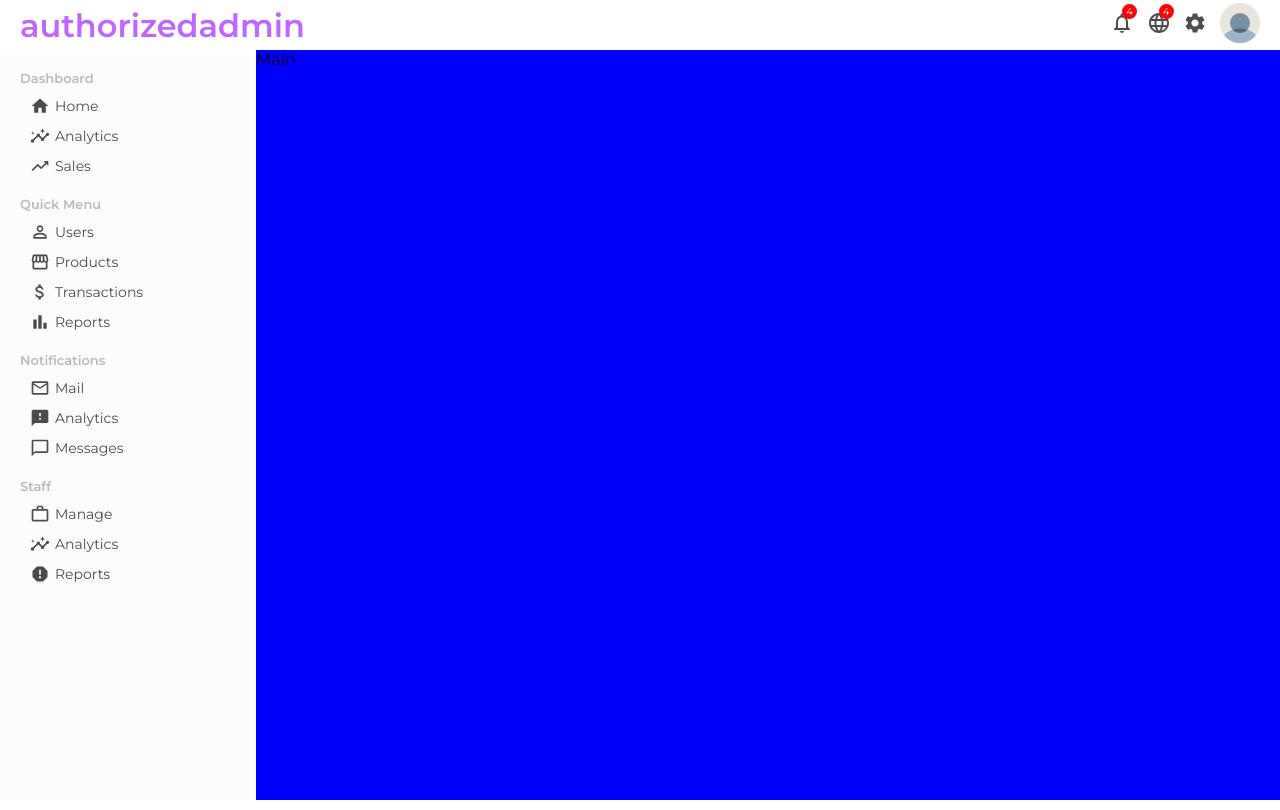
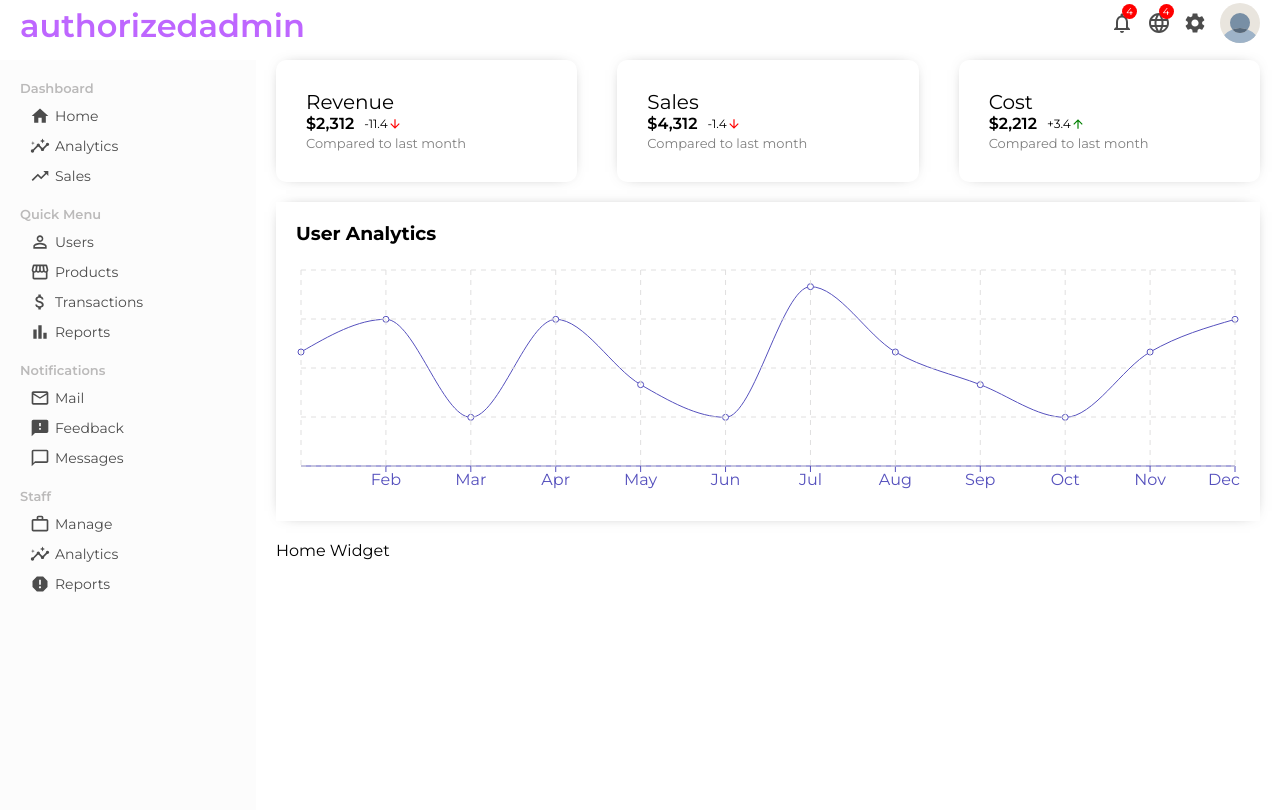
Before and after one commit to AndrewJetLee/admin-dashboard-template, a React (Create React App) app: page / in a window 1280 px wide. Built offline with nearby package versions, Linux system fonts and the light colour scheme; the HTML template or start-up script is replaced by a standard one.

Commit message:
Created Chart component using rechart

```diff
--- a/src/App.js
+++ b/src/App.js
@@ -1,5 +1,6 @@
 import Topbar from "./components/Topbar";
 import Sidebar from "./components/Sidebar"
+import Home from "./pages/home/Home";
 import './app.scss';
 
 function App() {
@@ -8,7 +9,7 @@ function App() {
       <Topbar />
       <div className="content">
         <Sidebar />
-        <div className="main">Main</div>
+        <Home />
       </div>
     </div>
   );
--- /dev/null
+++ b/src/_mixins.scss
@@ -0,0 +1,4 @@
+@mixin widget-box-shadow {
+    -webkit-box-shadow: 0px 0px 15px -10px rgba(0,0,0,0.75);
+    box-shadow: 0px 0px 15px -10px rgba(0,0,0,0.75);
+}
--- a/src/app.scss
+++ b/src/app.scss
@@ -1,7 +1,7 @@
 
 .content {
     display: flex;
-
+    margin-top: 10px;
 }
 
 .main {
--- /dev/null
+++ b/src/components/Chart.jsx
@@ -0,0 +1,28 @@
+import "./chart.scss";
+import {
+  LineChart,
+  Line,
+  XAxis,
+  CartesianGrid,
+  Tooltip,
+  ResponsiveContainer,
+} from "recharts";
+
+const Chart = ({data, title, grid, dataKey}) => {
+  return (
+    <div className="chartContainer">
+      <h3 className="chartTitle">{title}</h3>
+      <ResponsiveContainer width="100%" aspect={4 / 1}>
+        <LineChart data={data}>
+          <XAxis dataKey="name" stroke="#5550bd"></XAxis>
+          <Line type="monotone" dataKey={dataKey} stroke="#5550bd"></Line>
+          <Tooltip></Tooltip>
+          {grid && <CartesianGrid stroke="#e0dfdf" strokeDasharray="5 5"/>}
+
+        </LineChart>
+      </ResponsiveContainer>
+    </div>
+  );
+};
+
+export default Chart;
--- /dev/null
+++ b/src/components/FeaturedInfo.jsx
@@ -0,0 +1,36 @@
+import "./featuredInfo.scss";
+import { ArrowDownward, ArrowUpward } from "@mui/icons-material/"
+
+
+const FeaturedInfo = () => {
+  return (
+    <div className="featuredContainer">
+      <div className="featuredItem">
+        <span className="featuredTitle">Revenue</span>
+        <div className="featuredMoneyWrapper">
+          <span className="featuredMoney">$2,312</span>
+          <span className="featuredMoneyRate">-11.4 <ArrowDownward className="featuredIcon negative"/></span>
+        </div>
+        <span className="featuredSub">Compared to last month</span>
+      </div>
+      <div className="featuredItem">
+        <span className="featuredTitle">Sales</span>
+        <div className="featuredMoneyWrapper">
+          <span className="featuredMoney">$4,312</span>
+          <span className="featuredMoneyRate">-1.4 <ArrowDownward className="featuredIcon negative"/></span>
+        </div>
+        <span className="featuredSub">Compared to last month</span>
+      </div>
+      <div className="featuredItem">
+        <span className="featuredTitle">Cost</span>
+        <div className="featuredMoneyWrapper">
+          <span className="featuredMoney">$2,212</span>
+          <span className="featuredMoneyRate">+3.4 <ArrowUpward className="featuredIcon positive"/></span>
+        </div>
+        <span className="featuredSub">Compared to last month</span>
+      </div>
+    </div>
+  );
+};
+
+export default FeaturedInfo;
--- a/src/components/Sidebar.jsx
+++ b/src/components/Sidebar.jsx
@@ -58,7 +58,7 @@ const Sidebar = () => {
             </li>
             <li>
               <Feedback className="sidebarIcon"/>
-              Analytics
+              Feedback
             </li>
             <li>
               <ChatBubbleOutline className="sidebarIcon"/>
--- /dev/null
+++ b/src/components/chart.scss
@@ -0,0 +1,10 @@
+@import "../mixins";
+
+.chartContainer {
+    @include widget-box-shadow;
+    margin: 20px;
+    padding: 20px;
+    .chartTitle {
+        margin-bottom: 20px;
+    }
+}
--- /dev/null
+++ b/src/components/featuredInfo.scss
@@ -0,0 +1,42 @@
+.featuredContainer {
+    width: 100%;
+    display: grid;
+    grid-template-columns: 1fr 1fr 1fr;
+}
+
+.featuredItem {
+    padding: 30px;
+    border-radius: 10px;
+    margin: 0px 20px;
+    -webkit-box-shadow: 0px 0px 15px -10px rgba(0,0,0,0.75);
+    box-shadow: 0px 0px 15px -10px rgba(0,0,0,0.75);
+    .featuredTitle {
+        font-size: 20px;
+    }
+    .featuredMoneyWrapper {
+        display: flex;
+        align-items: center;
+        .featuredMoney {
+            font-weight: 600;
+            margin-right: 10px;
+        }
+        .featuredMoneyRate {
+            display: flex;
+            align-items: center;
+            font-size: 12px;
+            .featuredIcon {
+                font-size: 14px;
+                &.negative {
+                    color: red;
+                }
+                &.positive {
+                    color: green;
+                }
+            }
+        }
+    }
+    .featuredSub {
+        font-size: 13px;
+        color: gray;
+    }
+}
--- /dev/null
+++ b/src/dummyData.js
@@ -0,0 +1,50 @@
+export const userData = [
+    {
+      name: "Jan",
+      "Active User": 3490,
+    },
+    {
+      name: "Feb",
+      "Active User": 4490,
+    },
+    {
+      name: "Mar",
+      "Active User": 1490,
+    },
+    {
+      name: "Apr",
+      "Active User": 4490,
+    },
+    {
+      name: "May",
+      "Active User": 2490,
+    },
+    {
+      name: "Jun",
+      "Active User": 1490,
+    },
+    {
+      name: "Jul",
+      "Active User": 5490,
+    },
+    {
+      name: "Aug",
+      "Active User": 3490,
+    },
+    {
+      name: "Sep",
+      "Active User": 2490,
+    },
+    {
+      name: "Oct",
+      "Active User": 1490,
+    },
+    {
+      name: "Nov",
+      "Active User": 3490,
+    },
+    {
+      name: "Dec",
+      "Active User": 4490,
+    },
+  ];
--- a/src/pages/home/Home.jsx
+++ b/src/pages/home/Home.jsx
@@ -0,0 +1,17 @@
+import React from 'react'
+import "./home.scss"
+import FeaturedInfo from '../../components/FeaturedInfo'
+import Chart from '../../components/Chart'
+import { userData } from "../../dummyData"
+
+const Home = () => {
+    return (
+        <div className="homeContainer">
+            <FeaturedInfo/>
+            <Chart data={userData} title="User Analytics" grid dataKey="Active User"/>
+            <div className="homeWidget">Home Widget</div>
+        </div>
+    )
+}
+
+export default Home
--- a/src/pages/home/home.scss
+++ b/src/pages/home/home.scss
@@ -0,0 +1,10 @@
+
+.homeContainer {
+    flex: 4;
+
+}
+
+.homeWidget {
+    display: flex;
+    margin: 20px;
+}
```
Also changed, not shown: src/_variables.scss (line endings or trailing spaces).
